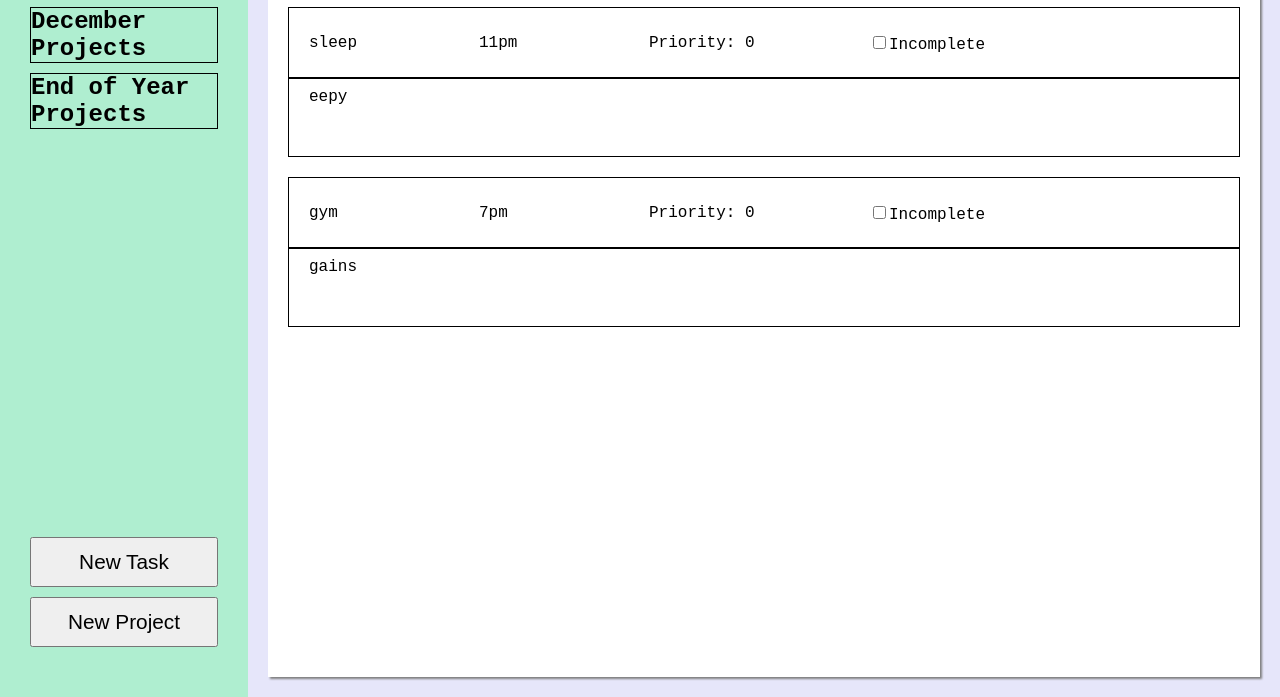
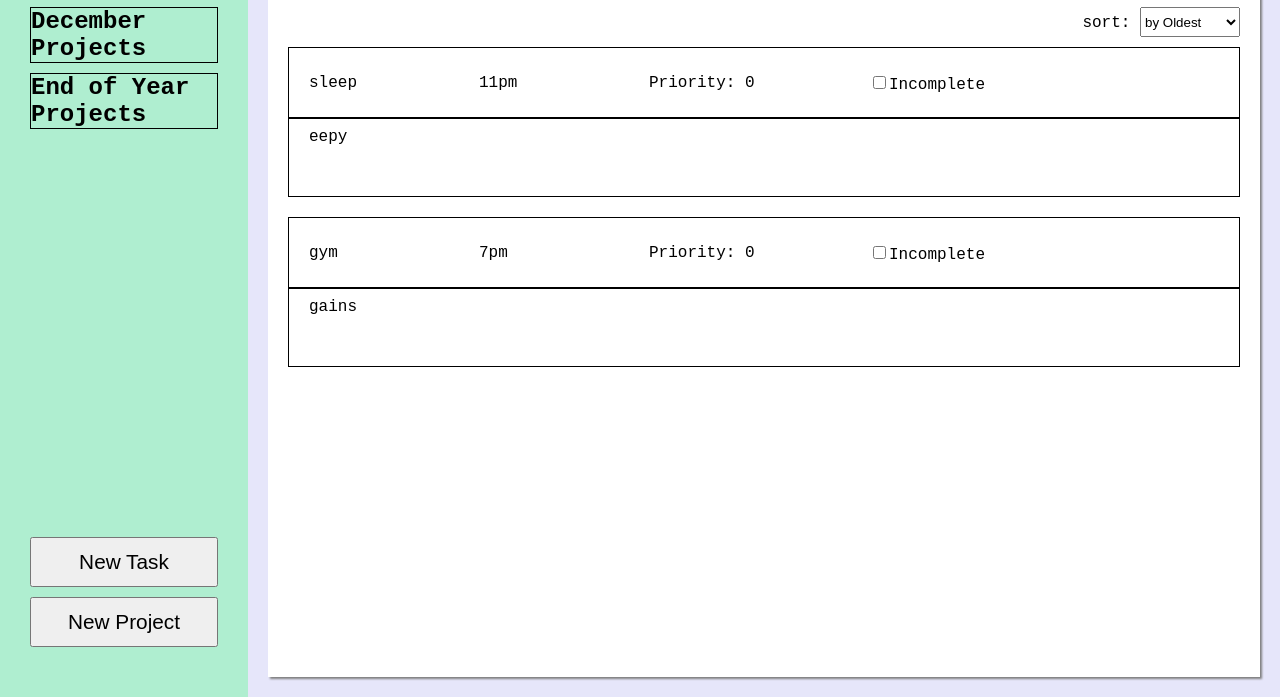
Before and after one commit to MSanouvo/to-do-list, a website built with webpack: page src/template.html in a window 1280 px wide. Shown: the part 103-800 px from the top of the page. Built offline with nearby package versions, Linux system fonts and the light colour scheme.

Commit message:
added a sort selection with options
- sort will allow users to redisplay tasks by
certain parameters
- currently no functions tied to sorting options

```diff
--- a/src/content.js
+++ b/src/content.js
@@ -20,11 +20,46 @@ function loadProject(project){
     const title = document.createElement('span')
     title.classList.add('group-header')
     title.textContent = project.name
+
     content.appendChild(title)
+    addSortList(content)
+
     //add each task to our content div
     for(let i = 0; i<tasks; i++){
         createTaskElements(project.array[i])
     }
+}
+
+function addSortList(parent){
+    const sortDiv = document.createElement('div')
+    sortDiv.classList.add('sort')
+    const sortLable = document.createElement('lable')
+    sortLable.textContent = 'sort: '
+    const sort = document.createElement('select')
+    sort.setAttribute('name', 'sort')
+    sort.setAttribute('id', 'sort-button')
+    //options
+    const sortRecent = document.createElement('option')
+    sortRecent.textContent = 'by Recent'
+    const sortOldest = document.createElement('option')
+    sortOldest.textContent = 'by Oldest'
+    const sortName = document.createElement('option')
+    sortName.textContent = 'by Name'
+    const sortPriorty = document.createElement('option')
+    sortPriorty.textContent = 'by Priorty'
+    const sortDate = document.createElement('option')
+    sortDate.textContent = 'by Date'
+
+    //sort options
+    sort.appendChild(sortOldest)
+    sort.appendChild(sortRecent)
+    sort.appendChild(sortName)
+    sort.appendChild(sortPriorty)
+
+    //load content
+    parent.appendChild(sortDiv)
+    sortDiv.appendChild(sortLable)
+    sortDiv.appendChild(sort)
 }
 
 function resetContent(content){
@@ -123,6 +158,7 @@ function createTaskElements(newTask){
     taskComplete.textContent = newTask.checkCompletion()
     const completedButton = document.createElement('input')
     completedButton.setAttribute('type', 'checkbox')
+    completedButton.setAttribute('name', 'complete-button')
     completion.appendChild(completedButton)
     completion.appendChild(taskComplete)
 
--- a/src/style.css
+++ b/src/style.css
@@ -90,7 +90,7 @@ body{
 
 #content{
     display: grid;
-    grid-template-rows: 50px;
+    grid-template-rows: 50px 20px;
     grid-auto-rows: 150px;
     padding: 20px;
     gap: 20px;
@@ -106,6 +106,15 @@ body{
 /* hide scrollbar */
 #content::-webkit-scrollbar{
     display: none;
+}
+
+.sort{
+    justify-self: end;
+}
+
+#sort-button{
+    height: 30px;
+    width: 100px;
 }
 
 .group-header{
@@ -142,4 +151,12 @@ body{
 .task-description{
     border: 1px solid black;
     padding: 10px 20px;
+    overflow-wrap: anywhere;
+    overflow-y: scroll;
+    -ms-overflow-style: none;
+    scrollbar-width: none;
 }
+
+#task-description::-webkit-scrollbar{
+    display: none;
+}
```
